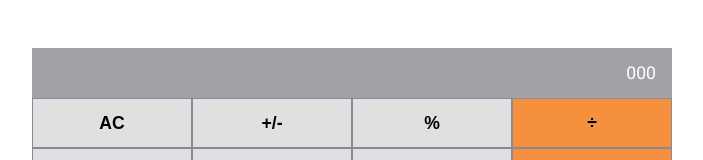
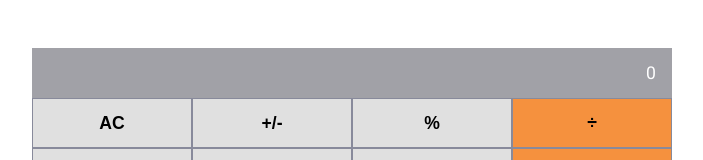
Before and after one commit to ericmahare/math-magician, a React (Create React App) app: page / in a window 1280 px wide. Shown: the top 160 px of the page, without its empty margins (288-991 px from the left). Built offline with nearby package versions, Linux system fonts and the light colour scheme; a web font is replaced by a local one.

Commit message:
add calculator functionality

```diff
--- a/src/components/Calculator.js
+++ b/src/components/Calculator.js
@@ -1,15 +1,32 @@
 import React, { Component } from 'react';
+import calculate from '../logic/Calculate';
+// import operate from '../logic/Operate';
+
 import CalcUi from './CalcUi';
 
 class Calculator extends Component {
   constructor(props) {
     super(props);
-    this.state = {};
+    this.state = {
+      total: 0,
+      next: null,
+      operation: null,
+    };
+  }
+
+  handleKeyPress = (buttonName) => {
+    this.setState((state) => calculate(state, buttonName));
   }
 
   render() {
+    const { total, next, operation } = this.state;
     return (
-      <CalcUi />
+      <CalcUi
+        operate={this.handleKeyPress}
+        total={total}
+        next={next}
+        operation={operation}
+      />
     );
   }
 }
```
